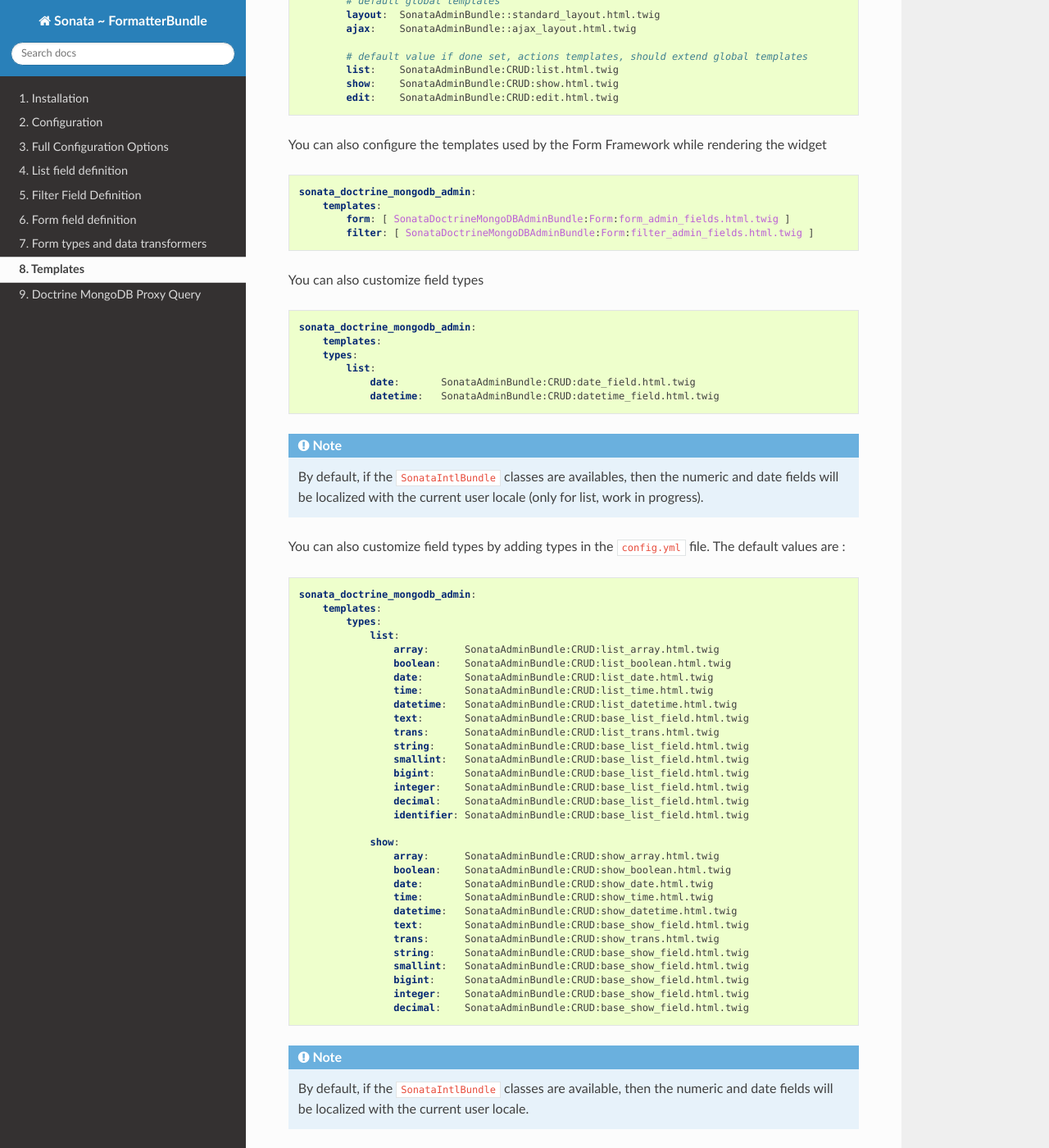
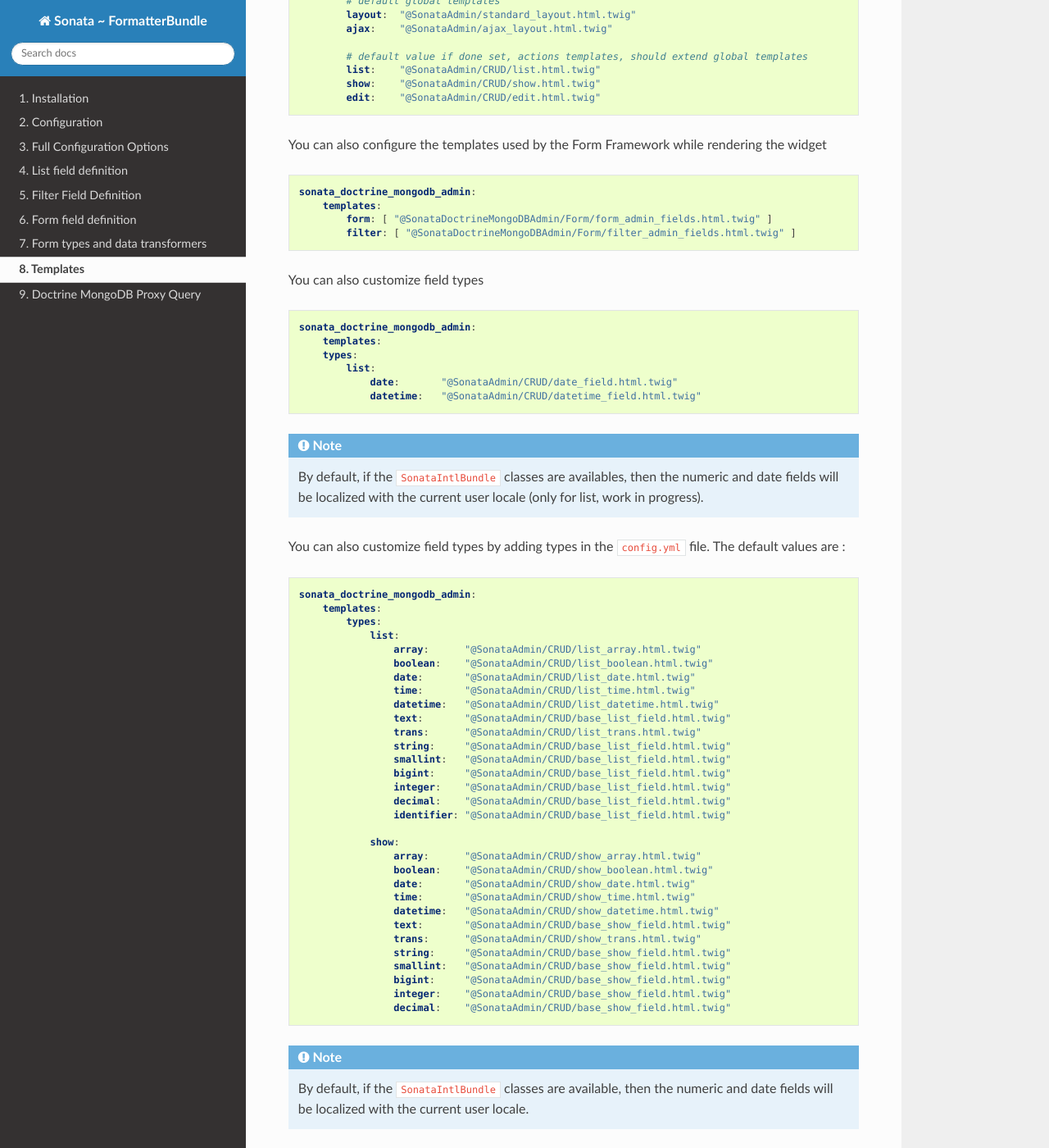
Before and after one commit to sonata-project/SonataDoctrineMongoDBAdminBundle, a Sphinx documentation site: the page built from docs/reference/templates.rst, in a window 1280 px wide and 1400 px high, scrolled down 262 px. Shown: the whole window at 82% size. Built offline with Sphinx 7.4.7 and the Read the Docs theme 2.0.0, drawn with Linux system fonts in a browser that asks for light colours.

Commit message:
Switch all templates references to Twig namespaced syntax

```diff
--- a/composer.json
+++ b/composer.json
@@ -20,7 +20,7 @@
         "php": "^5.6 || ^7.0",
         "doctrine/mongodb-odm": "^1.0",
         "doctrine/mongodb-odm-bundle": "^3.0",
-        "sonata-project/admin-bundle": "^3.29",
+        "sonata-project/admin-bundle": "^3.31",
         "sonata-project/core-bundle": "^3.8",
         "symfony/config": "^2.8 || ^3.2 || ^4.0",
         "symfony/dependency-injection": "^2.8 || ^3.2 || ^4.0",
--- a/docs/reference/templates.rst
+++ b/docs/reference/templates.rst
@@ -8,13 +8,13 @@ You can customize the global layout by tweaking the ``SonataAdminBundle`` config
     sonata_admin:
         templates:
             # default global templates
-            layout:  SonataAdminBundle::standard_layout.html.twig
-            ajax:    SonataAdminBundle::ajax_layout.html.twig
+            layout:  "@SonataAdmin/standard_layout.html.twig"
+            ajax:    "@SonataAdmin/ajax_layout.html.twig"
 
             # default value if done set, actions templates, should extend global templates
-            list:    SonataAdminBundle:CRUD:list.html.twig
-            show:    SonataAdminBundle:CRUD:show.html.twig
-            edit:    SonataAdminBundle:CRUD:edit.html.twig
+            list:    "@SonataAdmin/CRUD/list.html.twig"
+            show:    "@SonataAdmin/CRUD/show.html.twig"
+            edit:    "@SonataAdmin/CRUD/edit.html.twig"
 
 
 You can also configure the templates used by the Form Framework while rendering the widget
@@ -23,8 +23,8 @@ You can also configure the templates used by the Form Framework while rendering
 
     sonata_doctrine_mongodb_admin:
         templates:
-            form: [ SonataDoctrineMongoDBAdminBundle:Form:form_admin_fields.html.twig ]
-            filter: [ SonataDoctrineMongoDBAdminBundle:Form:filter_admin_fields.html.twig ]
+            form: [ "@SonataDoctrineMongoDBAdmin/Form/form_admin_fields.html.twig" ]
+            filter: [ "@SonataDoctrineMongoDBAdmin/Form/filter_admin_fields.html.twig" ]
 
 
 You can also customize field types
@@ -35,8 +35,8 @@ You can also customize field types
         templates:
         types:
             list:
-                date:       SonataAdminBundle:CRUD:date_field.html.twig
-                datetime:   SonataAdminBundle:CRUD:datetime_field.html.twig
+                date:       "@SonataAdmin/CRUD/date_field.html.twig"
+                datetime:   "@SonataAdmin/CRUD/datetime_field.html.twig"
 
 .. note::
 
@@ -51,33 +51,33 @@ You can also customize field types by adding types in the ``config.yml`` file. T
         templates:
             types:
                 list:
-                    array:      SonataAdminBundle:CRUD:list_array.html.twig
-                    boolean:    SonataAdminBundle:CRUD:list_boolean.html.twig
-                    date:       SonataAdminBundle:CRUD:list_date.html.twig
-                    time:       SonataAdminBundle:CRUD:list_time.html.twig
-                    datetime:   SonataAdminBundle:CRUD:list_datetime.html.twig
-                    text:       SonataAdminBundle:CRUD:base_list_field.html.twig
-                    trans:      SonataAdminBundle:CRUD:list_trans.html.twig
-                    string:     SonataAdminBundle:CRUD:base_list_field.html.twig
-                    smallint:   SonataAdminBundle:CRUD:base_list_field.html.twig
-                    bigint:     SonataAdminBundle:CRUD:base_list_field.html.twig
-                    integer:    SonataAdminBundle:CRUD:base_list_field.html.twig
-                    decimal:    SonataAdminBundle:CRUD:base_list_field.html.twig
-                    identifier: SonataAdminBundle:CRUD:base_list_field.html.twig
+                    array:      "@SonataAdmin/CRUD/list_array.html.twig"
+                    boolean:    "@SonataAdmin/CRUD/list_boolean.html.twig"
+                    date:       "@SonataAdmin/CRUD/list_date.html.twig"
+                    time:       "@SonataAdmin/CRUD/list_time.html.twig"
+                    datetime:   "@SonataAdmin/CRUD/list_datetime.html.twig"
+                    text:       "@SonataAdmin/CRUD/base_list_field.html.twig"
+                    trans:      "@SonataAdmin/CRUD/list_trans.html.twig"
+                    string:     "@SonataAdmin/CRUD/base_list_field.html.twig"
+                    smallint:   "@SonataAdmin/CRUD/base_list_field.html.twig"
+                    bigint:     "@SonataAdmin/CRUD/base_list_field.html.twig"
+                    integer:    "@SonataAdmin/CRUD/base_list_field.html.twig"
+                    decimal:    "@SonataAdmin/CRUD/base_list_field.html.twig"
+                    identifier: "@SonataAdmin/CRUD/base_list_field.html.twig"
 
                 show:
-                    array:      SonataAdminBundle:CRUD:show_array.html.twig
-                    boolean:    SonataAdminBundle:CRUD:show_boolean.html.twig
-                    date:       SonataAdminBundle:CRUD:show_date.html.twig
-                    time:       SonataAdminBundle:CRUD:show_time.html.twig
-                    datetime:   SonataAdminBundle:CRUD:show_datetime.html.twig
-                    text:       SonataAdminBundle:CRUD:base_show_field.html.twig
-                    trans:      SonataAdminBundle:CRUD:show_trans.html.twig
-                    string:     SonataAdminBundle:CRUD:base_show_field.html.twig
-                    smallint:   SonataAdminBundle:CRUD:base_show_field.html.twig
-                    bigint:     SonataAdminBundle:CRUD:base_show_field.html.twig
-                    integer:    SonataAdminBundle:CRUD:base_show_field.html.twig
-                    decimal:    SonataAdminBundle:CRUD:base_show_field.html.twig
+                    array:      "@SonataAdmin/CRUD/show_array.html.twig"
+                    boolean:    "@SonataAdmin/CRUD/show_boolean.html.twig"
+                    date:       "@SonataAdmin/CRUD/show_date.html.twig"
+                    time:       "@SonataAdmin/CRUD/show_time.html.twig"
+                    datetime:   "@SonataAdmin/CRUD/show_datetime.html.twig"
+                    text:       "@SonataAdmin/CRUD/base_show_field.html.twig"
+                    trans:      "@SonataAdmin/CRUD/show_trans.html.twig"
+                    string:     "@SonataAdmin/CRUD/base_show_field.html.twig"
+                    smallint:   "@SonataAdmin/CRUD/base_show_field.html.twig"
+                    bigint:     "@SonataAdmin/CRUD/base_show_field.html.twig"
+                    integer:    "@SonataAdmin/CRUD/base_show_field.html.twig"
+                    decimal:    "@SonataAdmin/CRUD/base_show_field.html.twig"
 
 .. note::
 
```
Also changed, not shown: docs/reference/configuration.rst (+27 -27 lines), docs/reference/list_field_definition.rst (+5 -5 lines), 4 other files.
